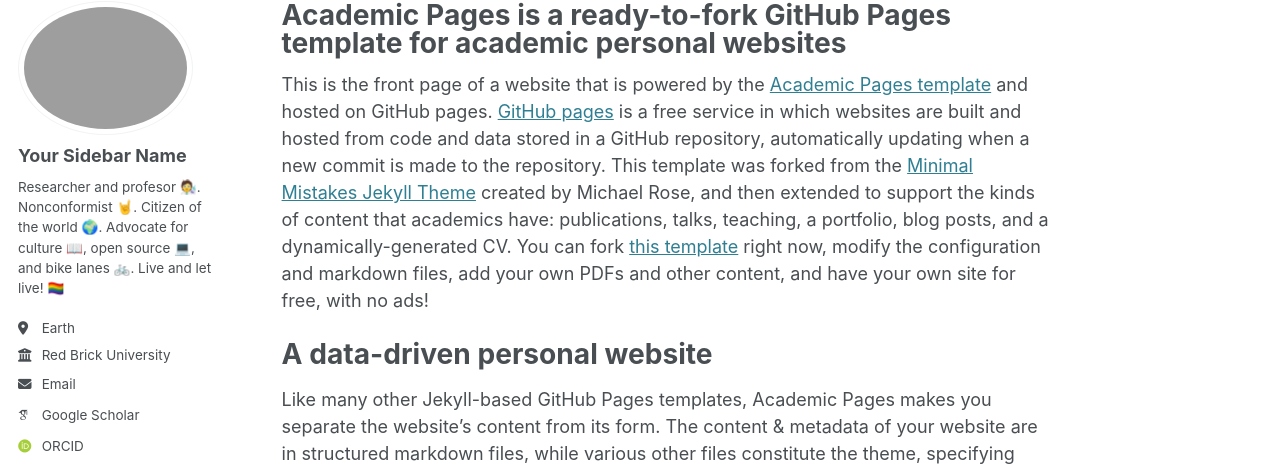
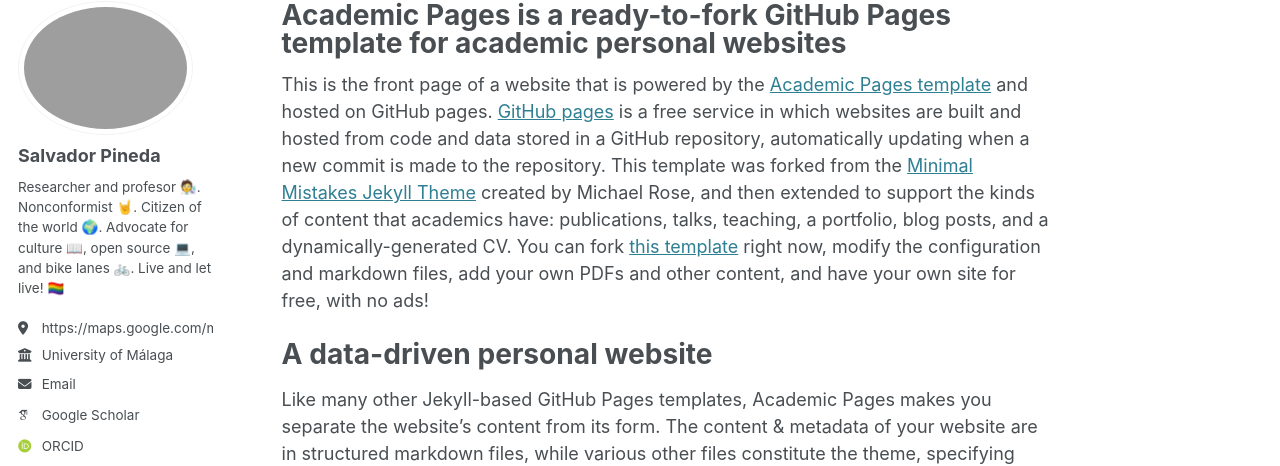
Before and after one commit to salvapineda/salvapineda.github.io, a Jekyll site: the page built from _pages/about.md, in a window 1280 px wide. Shown: the part 105-571 px from the top of the page. Built offline with Jekyll 4.4.1, drawn with Linux system fonts in a browser that asks for light colours; some web fonts are replaced.

Commit message:
Update _config.yml

```diff
--- a/_config.yml
+++ b/_config.yml
@@ -22,11 +22,11 @@ repository               : "salvapineda/salvapineda.github.io"
 author:
   # Biographic information
   avatar           : "Picture.png"
-  name             : "Your Sidebar Name"
+  name             : "Salvador Pineda"
   pronouns         : # example: "she/her"
   bio              : "Researcher and profesor 🧑‍🔬. Nonconformist 🤘. Citizen of the world 🌍. Advocate for culture 📖, open source 💻, and bike lanes 🚲. Live and let live! 🏳️‍🌈"
-  location         : "Earth"
-  employer         : "Red Brick University"
+  location         : "https://maps.google.com/maps?ll=36.714982,-4.491975&z=16&t=m&hl=en-US&gl=US&mapclient=embed&daddr=UMA%3A%20Escuela%20T%C3%A9cnica%20Superior%20de%20Ingenier%C3%ADa%20Industrial%20Edificio%20de%20Ingenier%C3%ADas%2C%20UMA%20Campus%20de%20Teatinos%20C%2F%20Doctor%20Ortiz%20Ramos%2C%20S%2FN%2029071%20M%C3%A1laga%2C%20Spain@36.7154756,-4.4931618"
+  employer         : "University of Málaga"
   uri              : # URL
   email            : "spineda@uma.es"
 
```
